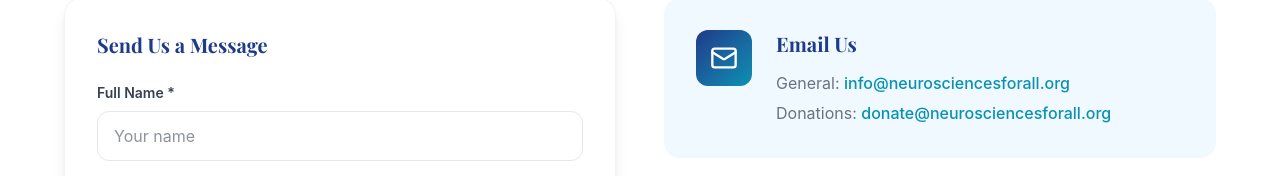
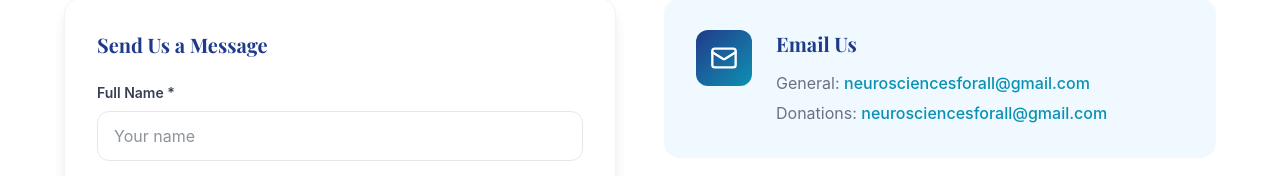
Before and after one commit to neurosciencesforall/neurosciencesforall-web, a React (Vite) app: page /contact in a window 1280 px wide. Shown: the part 348-524 px from the top of the page. Built offline with nearby package versions, Linux system fonts and the light colour scheme; no server answers.

Commit message:
added gmail as the default email in contact pages

```diff
--- a/src/pages/ContactPage.jsx
+++ b/src/pages/ContactPage.jsx
@@ -13,6 +13,24 @@
   const handleChange = (e) => {
     const { name, value } = e.target;
     setForm((prev) => ({ ...prev, [name]: value }));
+  };
+
+  // Interim fix: opens the visitor's email client with the form fields
+  // pre-filled, since there's no backend contact endpoint yet.
+  // TODO: replace with a real POST /api/contact backend handler.
+  const handleSubmit = (e) => {
+    e.preventDefault();
+    const subjectLabels = {
+      general: "General Inquiry",
+      research: "Research Information",
+      donation: "Donation Question",
+      event: "Event Information",
+      volunteer: "Volunteer Opportunities",
+      partnership: "Partnership Inquiry",
+    };
+    const subjectLine = subjectLabels[form.subject] || "Website Contact Form";
+    const body = `Name: ${form.name}\nEmail: ${form.email}\nPhone: ${form.phone || "N/A"}\n\nMessage:\n${form.message}`;
+    window.location.href = `mailto:neurosciencesforall@gmail.com?subject=${encodeURIComponent(subjectLine)}&body=${encodeURIComponent(body)}`;
   };
 
   const inputClass = "w-full px-4 py-3 rounded-xl border border-gray-200 text-gray-800 outline-none focus:border-teal transition-colors duration-200 text-base";
@@ -35,7 +53,7 @@
             {/* Contact Form */}
             <div className="bg-white rounded-2xl shadow-lg border border-gray-100 p-8">
               <h3 className="font-heading text-navy text-xl font-bold mb-6">Send Us a Message</h3>
-              <form onSubmit={(e) => e.preventDefault()} className="space-y-5">
+              <form onSubmit={handleSubmit} className="space-y-5">
                 <div>
                   <label className="block text-sm font-semibold text-gray-700 mb-2">Full Name *</label>
                   <input type="text" name="name" placeholder="Your name" required value={form.name} onChange={handleChange} className={inputClass} />
@@ -91,6 +109,7 @@
                 </div>
                 <div>
                   <h3 className="font-heading text-navy text-xl font-bold mb-3">Email Us</h3>
+                  {/* Commented out until @neurosciencesforall.org email hosting is set up
                   <p className="text-gray-500 leading-relaxed">
                     General:{" "}
                     <a href="mailto:info@neurosciencesforall.org" className="text-teal no-underline hover:underline font-medium">
@@ -103,6 +122,19 @@
                       donate@neurosciencesforall.org
                     </a>
                   </p>
+                  */}
+                  <p className="text-gray-500 leading-relaxed">
+                    General:{" "}
+                    <a href="mailto:neurosciencesforall@gmail.com" className="text-teal no-underline hover:underline font-medium">
+                      neurosciencesforall@gmail.com
+                    </a>
+                  </p>
+                  <p className="text-gray-500 leading-relaxed mt-1">
+                    Donations:{" "}
+                    <a href="mailto:neurosciencesforall@gmail.com" className="text-teal no-underline hover:underline font-medium">
+                      neurosciencesforall@gmail.com
+                    </a>
+                  </p>
                 </div>
               </div>
             </div>
```
